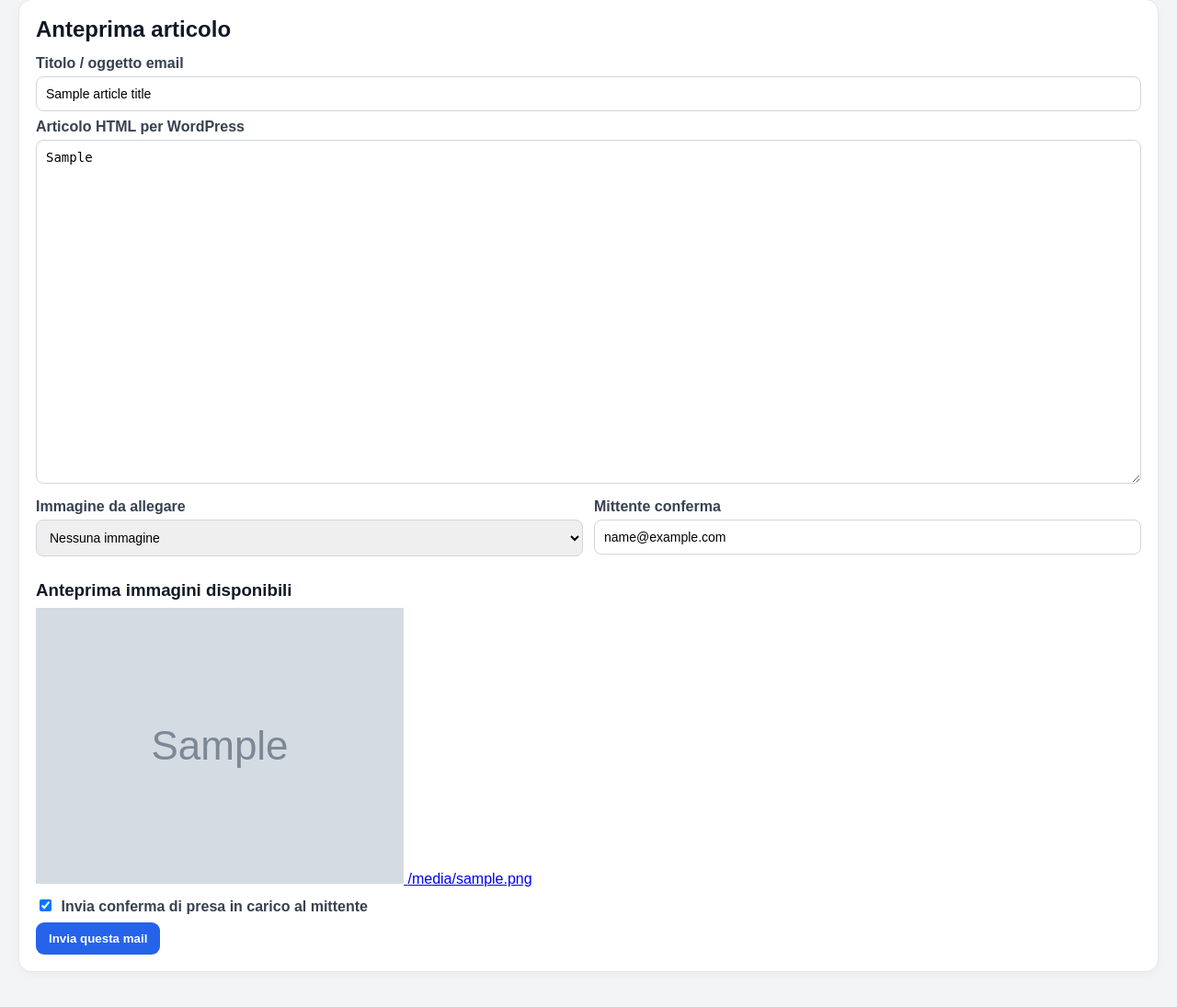
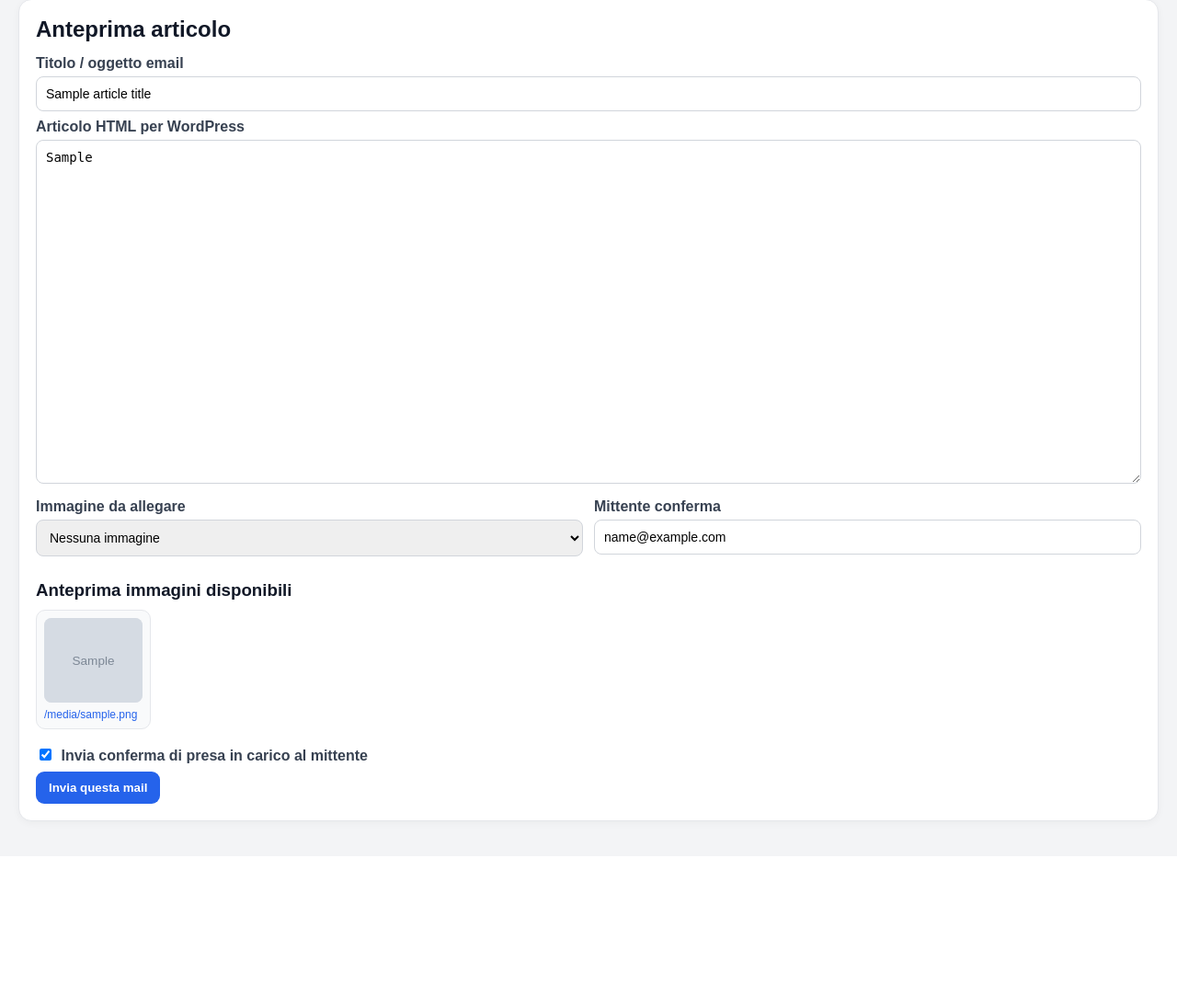
Before and after one commit to Niki206cc/chatgpt, a Flask app: template templates/preview.html in a window 1280 px wide. Shown: the part 107-1202 px from the top of the page at 92% size. After the commit the page ends 1008 px from the top, so only its background shows below. Run offline with Flask 3, Linux system fonts and the light colour scheme; the template is opened without the code that fills it: most values are stand-ins (such as "Sample title", 1, 10 or a date in 2020); grey boxes marked "Sample" are stand-in pictures; parts of the project's set-up code (start-up, migrations or seed data) failed here and were passed over; some libraries are stand-ins or nearby versions.

Commit message:
Aggiungi stile per anteprime e log richiudibile

```diff
--- a/static/style.css
+++ b/static/style.css
@@ -22,4 +22,10 @@ tr.unread td{font-weight:700}
 pre{white-space:pre-wrap;background:#f9fafb;border:1px solid var(--border);padding:12px;border-radius:9px;max-height:500px;overflow:auto}
 .files{display:flex;flex-direction:column;gap:7px;max-height:330px;overflow:auto}.files a{color:#2563eb;text-decoration:none}
 .big{font-size:34px;font-weight:800;margin:0}
-@media(max-width:900px){.grid.two,.row{grid-template-columns:1fr}main{padding:12px}table{font-size:13px}}
+.log-box summary{cursor:pointer;font-weight:700;font-size:18px}
+.log-box pre{margin-top:14px}
+.thumb-grid{display:grid;grid-template-columns:repeat(auto-fill,minmax(120px,1fr));gap:10px;margin:10px 0 16px}
+.thumb{display:flex;flex-direction:column;gap:6px;border:1px solid var(--border);border-radius:10px;padding:8px;background:#f9fafb;color:#2563eb;text-decoration:none;min-width:0}
+.thumb img{width:100%;height:92px;object-fit:cover;border-radius:8px;background:#e5e7eb}
+.thumb span{font-size:12px;white-space:nowrap;overflow:hidden;text-overflow:ellipsis}
+@media(max-width:900px){.grid.two,.row{grid-template-columns:1fr}main{padding:12px}table{font-size:13px}.thumb-grid{grid-template-columns:repeat(2,1fr)}}
```
